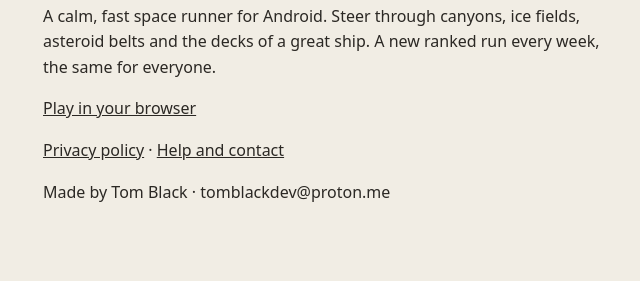
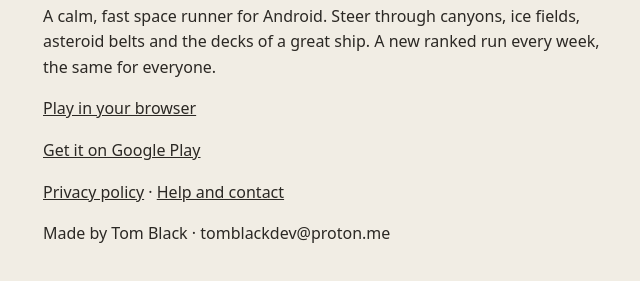
Before and after one commit to tomblack9452/tomblack9452.github.io, a plain HTML site: page index.html in a window 1280 px wide. Shown: the part 129-410 px from the top of the page, without its empty margins (317-957 px from the left). Drawn offline with Linux system fonts and the light colour scheme.

Commit message:
Add link to Google Play in index.html

```diff
--- a/index.html
+++ b/index.html
@@ -11,6 +11,7 @@
 <h1>Endless Space</h1>
 <p>A calm, fast space runner for Android. Steer through canyons, ice fields, asteroid belts and the decks of a great ship. A new ranked run every week, the same for everyone.</p>
 <p><a href="/endless/">Play in your browser</a></p>
+<p><a href="https://play.google.com/store/apps/details?id=com.tomblack.endlessspace">Get it on Google Play</a></p>
 <p><a href="/endless/privacy.html">Privacy policy</a> · <a href="/endless/support.html">Help and contact</a></p>
 <p>Made by Tom Black · tomblackdev@proton.me</p>
 </body>
```
